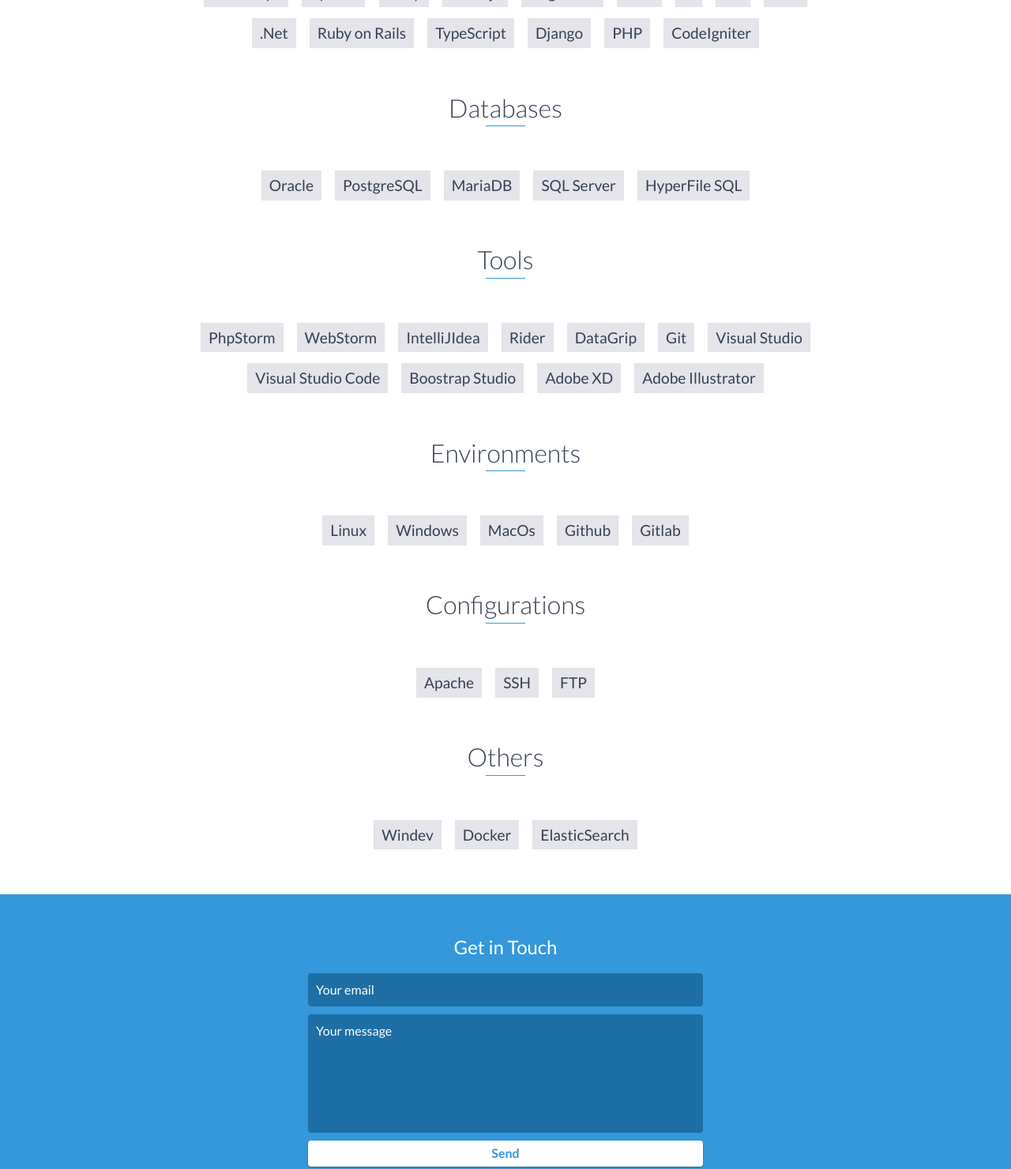
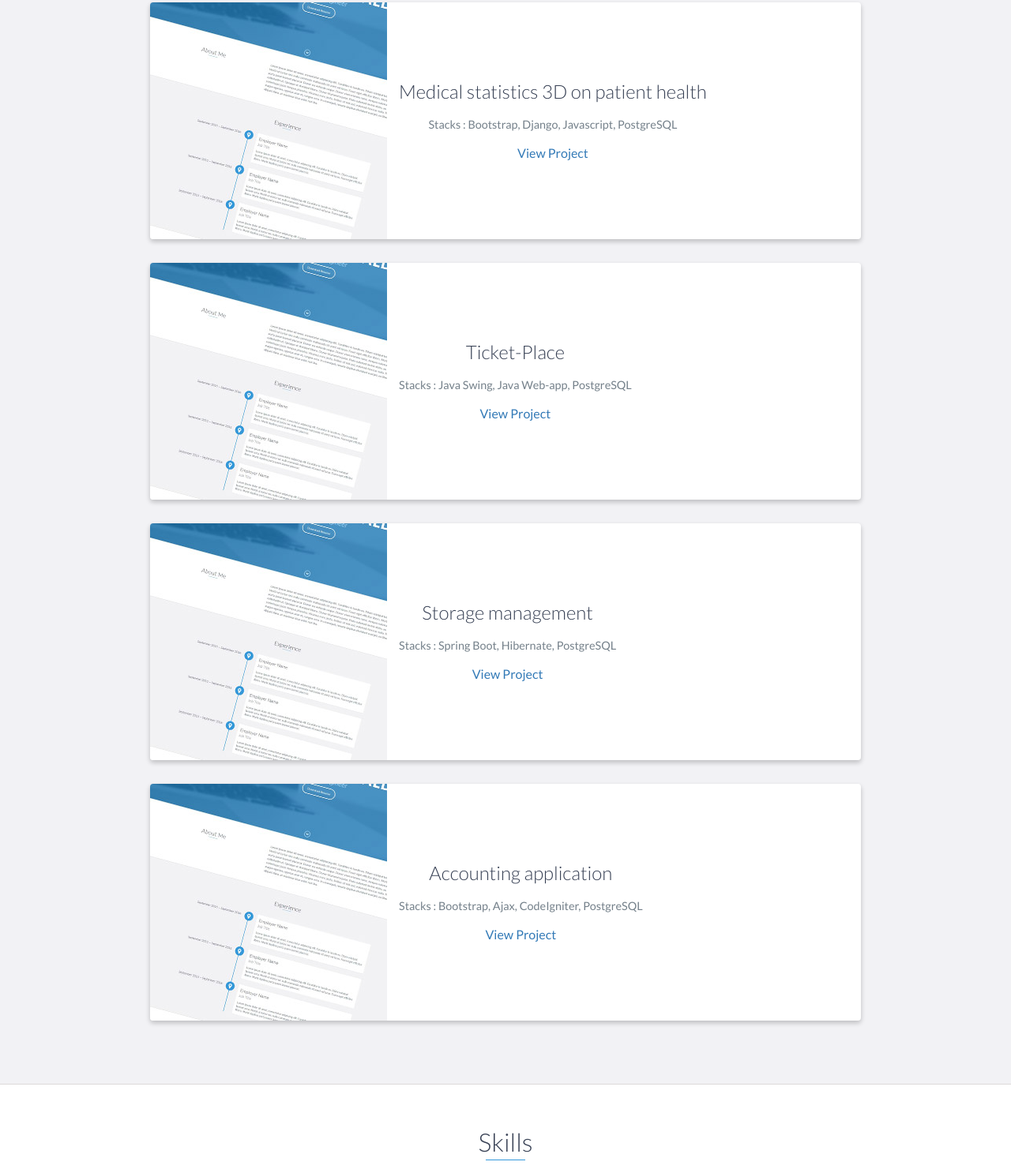
Before and after one commit to TheKraken9/myportfolio, a website: page index.html in a window 1280 px wide. Shown: the part 3148-4629 px from the top of the page at 79% size. Drawn offline with nearby package versions, Linux system fonts and the light colour scheme.

Commit message:
insertion on some informations

```diff
--- a/index.html
+++ b/index.html
@@ -127,25 +127,94 @@
                     </div>
                     <!-- End .project-image -->
                     <div class="project-info">
-                        <h3>Project Name Here</h3>
+                        <h3>Baby-Foot and FootBall</h3>
                         <p>
-                            Lorem ipsum dolor sit amet, consectetur adipiscing elit. Curabitur in iaculis ex. Etiam volutpat laoreet urna. Morbi ut tortor nec nulla commodo malesuada sit amet vel lacus. Fusce eget efficitur libero. Morbi dapibus porta quam laoreet placerat.
+                            Stacks : C# , Windows Forms, SQL Server
                         </p>
                         <a href="#">View Project</a>
                     </div>
                     <!-- End .project-info -->
                 </div>
                 <!-- End .project -->
-
                 <div class="project shadow-large">
                     <div class="project-image">
                         <img src="images/project.jpg" />
                     </div>
                     <!-- End .project-image -->
                     <div class="project-info">
-                        <h3>Project Name Here</h3>
+                        <h3>Takalo-Takalo</h3>
                         <p>
-                            Lorem ipsum dolor sit amet, consectetur adipiscing elit. Curabitur in iaculis ex. Etiam volutpat laoreet urna. Morbi ut tortor nec nulla commodo malesuada sit amet vel lacus. Fusce eget efficitur libero. Morbi dapibus porta quam laoreet placerat.
+                            Stacks : Bootstrap, Ajax, CodeIgniter, PostgreSQL
+                        </p>
+                        <a href="#">View Project</a>
+                    </div>
+                    <!-- End .project-info -->
+                </div>
+                <div class="project shadow-large">
+                    <div class="project-image">
+                        <img src="images/project.jpg" />
+                    </div>
+                    <!-- End .project-image -->
+                    <div class="project-info">
+                        <h3>SIG Operation</h3>
+                        <p>
+                            Stacks : Bootstrap, Django, Javascript, PostgreSQL
+                        </p>
+                        <a href="#">View Project</a>
+                    </div>
+                    <!-- End .project-info -->
+                </div>
+                <div class="project shadow-large">
+                    <div class="project-image">
+                        <img src="images/project.jpg" />
+                    </div>
+                    <!-- End .project-image -->
+                    <div class="project-info">
+                        <h3>Medical statistics 3D on patient health</h3>
+                        <p>
+                            Stacks : Bootstrap, Django, Javascript, PostgreSQL
+                        </p>
+                        <a href="#">View Project</a>
+                    </div>
+                    <!-- End .project-info -->
+                </div>
+                <div class="project shadow-large">
+                    <div class="project-image">
+                        <img src="images/project.jpg" />
+                    </div>
+                    <!-- End .project-image -->
+                    <div class="project-info">
+                        <h3>Ticket-Place</h3>
+                        <p>
+                            Stacks : Java Swing, Java Web-app, PostgreSQL
+                        </p>
+                        <a href="#">View Project</a>
+                    </div>
+                    <!-- End .project-info -->
+                </div>
+                <div class="project shadow-large">
+                    <div class="project-image">
+                        <img src="images/project.jpg" />
+                    </div>
+                    <!-- End .project-image -->
+                    <div class="project-info">
+                        <h3>Storage management</h3>
+                        <p>
+                            Stacks : Spring Boot, Hibernate, PostgreSQL
+                        </p>
+                        <a href="#">View Project</a>
+                    </div>
+                    <!-- End .project-info -->
+                </div>
+                <div class="project shadow-large">
+                    <div class="project-image">
+                        <img src="images/project.jpg" />
+                    </div>
+                    <!-- End .project-image -->
+                    <div class="project-info">
+                        <h3>Accounting application</h3>
+                        <p>
+                            Stacks : Bootstrap, Ajax, CodeIgniter, PostgreSQL
                         </p>
                         <a href="#">View Project</a>
                     </div>
```
